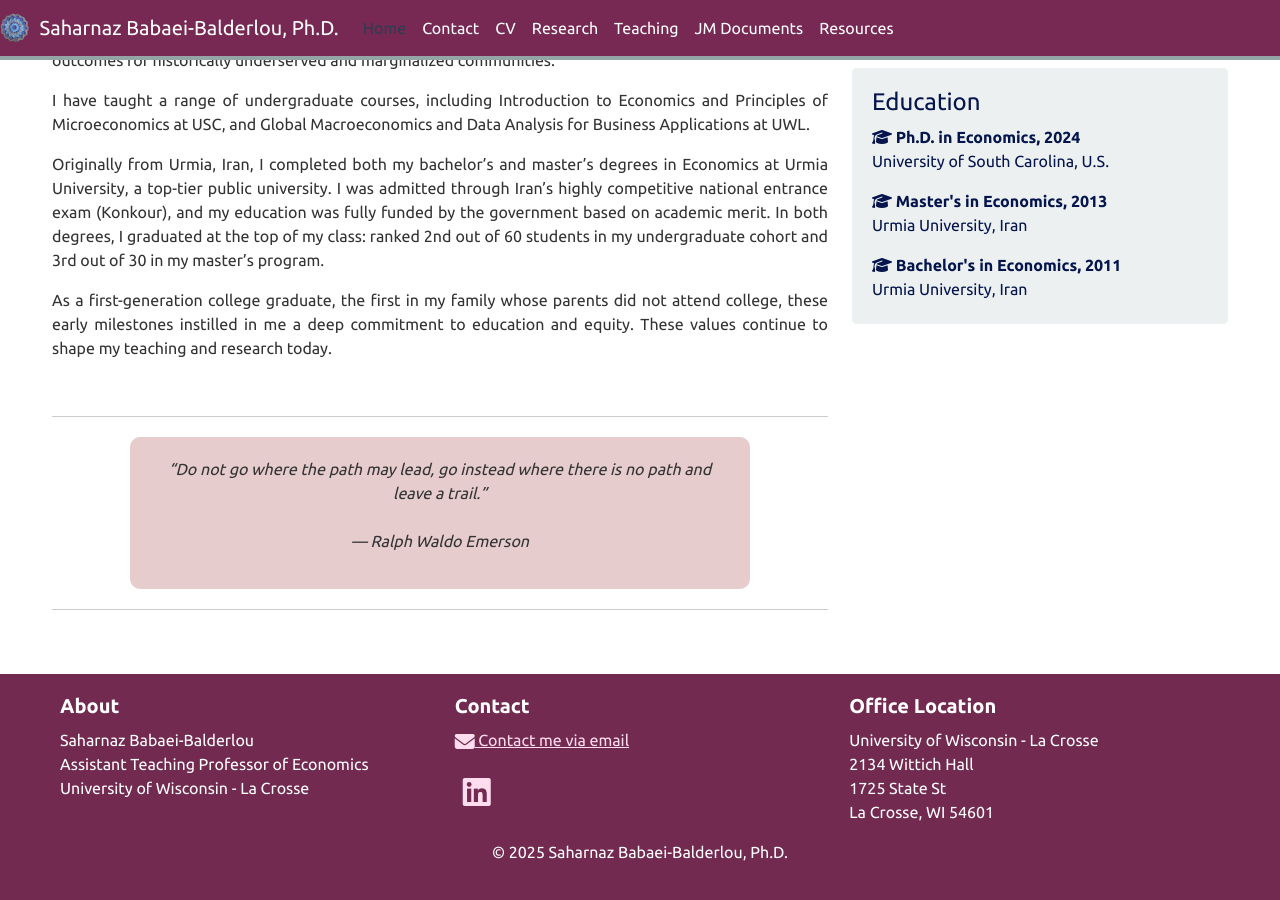
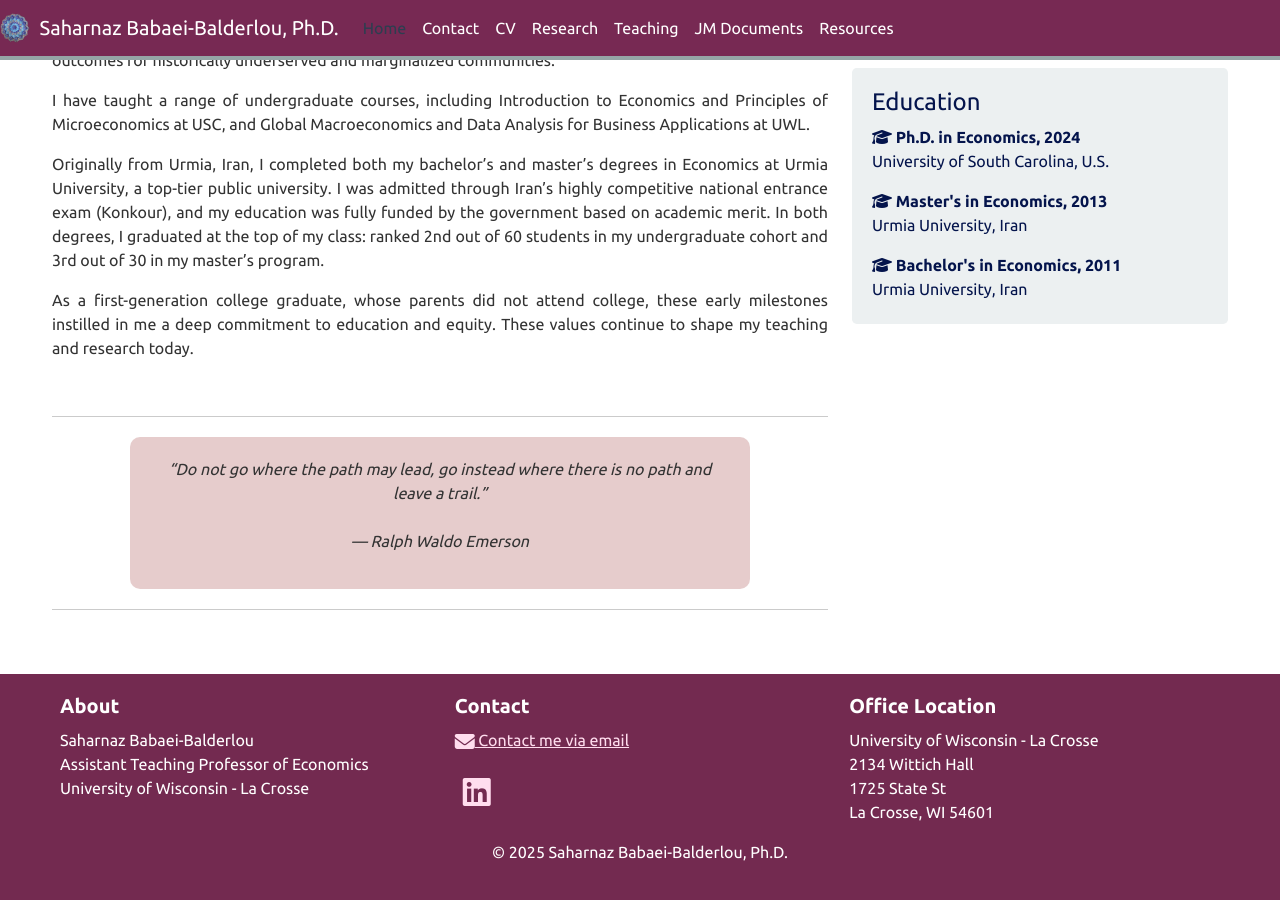
Before and after one commit to saharnazb/saharnazb.github.io, a Jekyll site: the page built from _pages/home.md, in a window 1280 px wide and 900 px high, scrolled down 552 px. Built offline with Jekyll 4.4.1, drawn with Linux system fonts in a browser that asks for light colours; nearby versions of some CDN libraries; library files that are not in the unit come from our copies; a style sheet for code colours, icons or effects is not loaded.

Commit message:
Update home.md

```diff
--- a/_pages/home.md
+++ b/_pages/home.md
@@ -51,7 +51,7 @@ I am a Teaching Assistant Professor of Economics at the University of Wisconsin
 
   Originally from Urmia, Iran, I completed both my bachelor’s and master’s degrees in Economics at Urmia University, a top-tier public university. I was admitted through Iran’s highly competitive national entrance exam (Konkour), and my education was fully funded by the government based on academic merit. In both degrees, I graduated at the top of my class: ranked 2nd out of 60 students in my undergraduate cohort and 3rd out of 30 in my master’s program.
 
-  As a first-generation college graduate, the first in my family whose parents did not attend college, these early milestones instilled in me a deep commitment to education and equity. These values continue to shape my teaching and research today.
+  As a first-generation college graduate, whose parents did not attend college, these early milestones instilled in me a deep commitment to education and equity. These values continue to shape my teaching and research today.
 
 </div>
 
```
